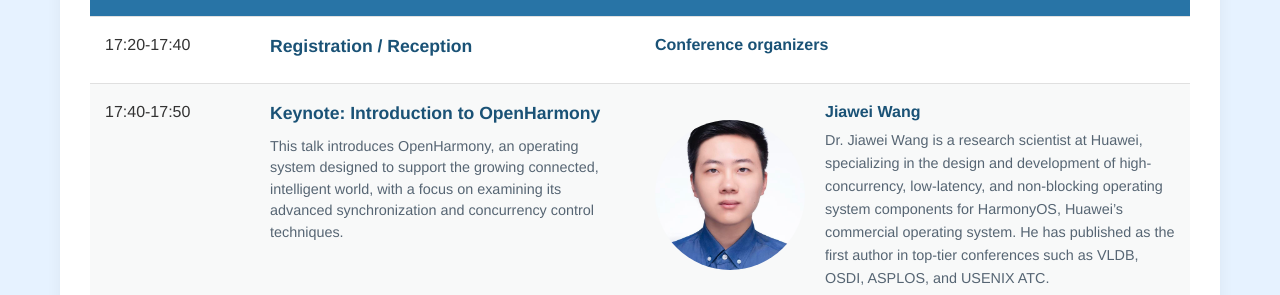
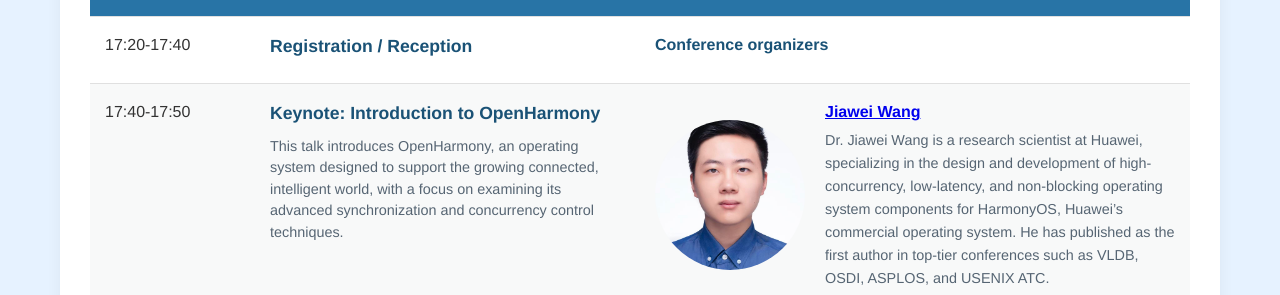
Before and after one commit to os-storage/os-storage.github.io, a Jekyll site: the page built from events/hw-sosp25.html, in a window 1280 px wide. Shown: the part 942-1237 px from the top of the page. Built offline with Jekyll 4.4.1, drawn with Linux system fonts in a browser that asks for light colours.

Commit message:
Update hw-sosp25.html add jiawei link

```diff
--- a/events/hw-sosp25.html
+++ b/events/hw-sosp25.html
@@ -377,7 +377,7 @@ Agenda
                             <img src="https://os-storage.github.io/events/sosp-img/jiawei.jpg" class="avatar-placeholder" alt="Yuxin">
                         </div>
                         <div class="speaker-details">
-                            <div class="speaker-name">Jiawei Wang</div>
+                            <div class="speaker-name"><a href="https://wangjwchn.github.io/">Jiawei Wang</a></div>
                             <div class="speaker-org">Dr. Jiawei Wang is a research scientist at Huawei, specializing in the design and development of high-concurrency, low-latency, and non-blocking operating system components for HarmonyOS, Huawei’s commercial operating system. He has published as the first author in top-tier conferences such as VLDB, OSDI, ASPLOS, and USENIX ATC.</div>
                         </div>
                     </div>
```
